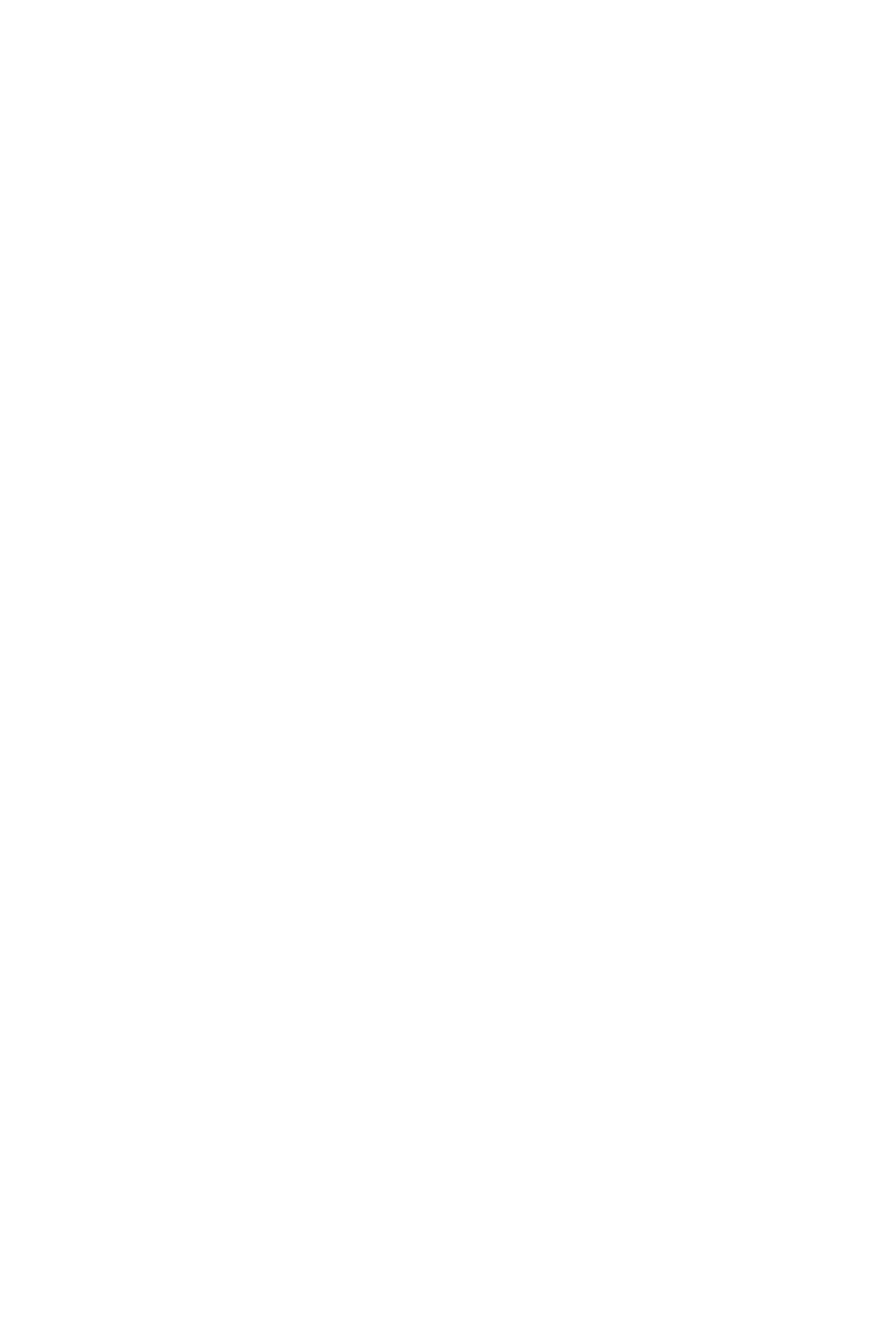
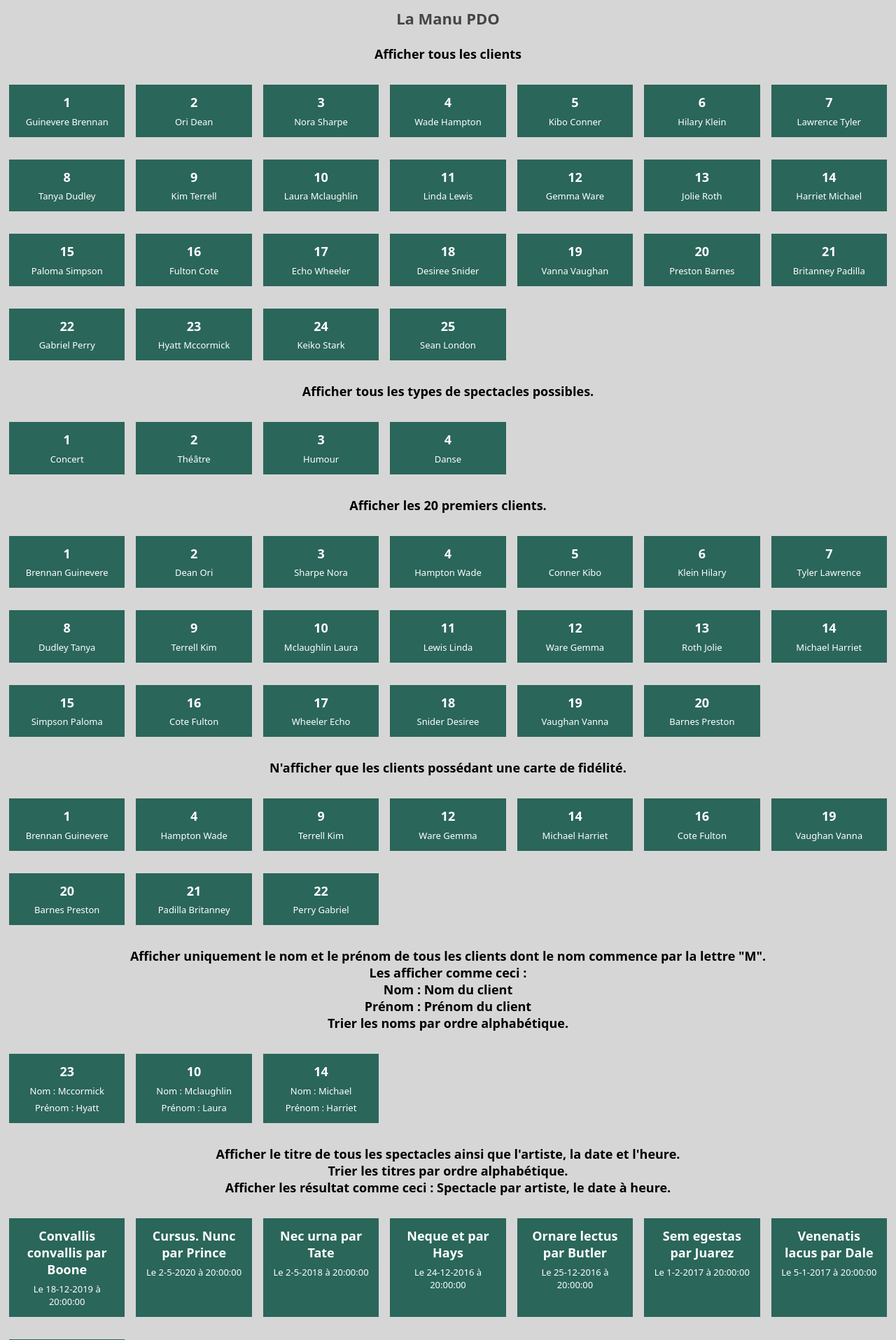
Before and after one commit to valros76/lamanu-pdo, a PHP site: page / in a window 1280 px wide. Before the commit the part shown is empty. Shown: the top 1915 px of the page at 70% size. Before the commit the page ends 800 px from the top, so only its background shows below. Run offline with PHP 8.4, Linux system fonts and the light colour scheme; data comes from the database, SQL or seed files in the repository.

Commit message:
Add single.php contains all exercices on single view (with request for test datas)

```diff
--- a/index.php
+++ b/index.php
@@ -1,8 +1,11 @@
 <?php
 
-function loadClass($class){
-   require 'public/models/'.ucfirst($class).'.php';
+function loadClass($class)
+{
+   require 'public/models/' . ucfirst($class) . '.php';
 }
 spl_autoload_register('loadClass');
 
 $bdd = BDD::dbConnect();
+
+require 'public/views/single.php';
--- /dev/null
+++ b/public/sources/css/style.css
@@ -0,0 +1,97 @@
+*{
+   max-width:100%;
+   margin:0;
+   padding:0;
+   box-sizing:border-box;
+   font-family:system-ui,sans-serif;
+   word-wrap:break-word;
+   font-size:13px;
+}
+
+body{
+   background-color:#d6d6d6;
+}
+
+h1{
+   font-size:22px;
+   padding:0.5em;
+   color:#454545;
+}h2,h3,h4,h5,h6{
+   font-size:18px;
+}
+
+.flex-center{
+   display:flex;
+   justify-content:center;
+   align-items:center;
+   text-align:center;
+   flex-wrap:wrap;
+   gap:0.5em;
+}
+
+.flex-column-center{
+   display:flex;
+   flex-direction:column;
+   justify-content:flex-start;
+   align-items:center;
+   text-align:center;
+   gap:0.5em;
+}
+
+.flex-column{
+   display:flex;
+   flex-direction:column;
+   justify-content:flex-start;
+   align-items:stretch;
+   gap:0.5em;
+}
+
+.grid-auto-row-dense{
+   display:grid;
+   grid-template-columns:repeat(2, minmax(150px, 1fr));
+   grid-auto-rows:minmax(20px, auto);
+   grid-auto-flow:row dense;
+   gap:32px 16px;
+}
+
+.grid-auto-fill-row-dense{
+   display:grid;
+   grid-template-columns:repeat(auto-fill, minmax(150px, 1fr));
+   grid-auto-rows:minmax(20px, auto);
+   grid-auto-flow:row dense;
+   gap:32px 16px;
+}
+
+.grid-auto-column-dense{
+   display:grid;
+   grid-template-columns:repeat(2, minmax(120px, 1fr));
+   grid-auto-rows:minmax(20px, auto);
+   grid-auto-flow:column dense;
+   gap:32px 16px;
+}
+
+.grid-row-100{
+   grid-column:1/-1;
+}
+
+.main-head{
+   width:100vw;
+   text-align:center;
+}
+
+.main-content{
+   width:100vw;
+   padding:1em;
+}
+
+.data-card{
+   /* height:max-content; */
+   padding:1em;
+   background-color:#2a665a;
+   color:#fff;
+}
+
+.main-sections{
+   width:100%;
+   margin:0 auto;
+}
--- /dev/null
+++ b/public/templates/default_template.php
@@ -0,0 +1,21 @@
+<!DOCTYPE html>
+<html lang="fr">
+<head>
+   <meta charset="UTF-8">
+   <meta http-equiv="X-UA-Compatible" content="IE=edge">
+   <meta name="viewport" content="width=device-width, initial-scale=1.0">
+   <link rel="stylesheet" href="public/sources/css/style.css">
+   <title>La Manu - PDO - Webdevoo</title>
+</head>
+<body>
+   <header class="main-head flex-center">
+      <h1>La Manu PDO</h1>
+   </header>
+   <main class="main-content grid-auto-row-dense">
+      <?= $mainContent ?? '<section class="main-sections">
+      <h2>Erreur</h2>
+      <p>Contenu introuvable...</p>
+      </section>';?>
+   </main>
+</body>
+</html>
--- /dev/null
+++ b/public/views/single.php
@@ -0,0 +1,159 @@
+<?php
+/* Afficher tous les clients. */
+$clients = $bdd->query('SELECT id,lastName,firstName,DATE_FORMAT(birthDate, "%e-%c-%Y") as birthDate,card,cardNumber FROM clients')->fetchAll(PDO::FETCH_OBJ);
+$showtypes = $bdd->query('SELECT id,type FROM showtypes')->fetchAll(PDO::FETCH_OBJ);
+$setLimitClients = 5;
+$clientsLimit = $bdd->prepare('SELECT id,lastName,firstName FROM clients ORDER BY id LIMIT 0,20');
+$clientsWithCards = $bdd->query('SELECT id,lastName,firstName FROM clients WHERE card = 1 ORDER BY id')->fetchAll(PDO::FETCH_OBJ);
+$clientsLastnameBeginByM = $bdd->query('SELECT id,lastName,firstName FROM clients WHERE `lastName` LIKE "M%" ORDER BY lastName')->fetchAll(PDO::FETCH_OBJ);
+$showPresentations = $bdd->query('SELECT title,performer,DATE_FORMAT(date, "%e-%c-%Y") as date,startTime FROM shows ORDER BY title')->fetchAll(PDO::FETCH_OBJ);
+ob_start();; ?>
+
+<section class="main-sections grid-auto-fill-row-dense grid-row-100">
+   <h2 class="grid-row-100 flex-center">
+      Afficher tous les clients
+   </h2>
+   <?php
+   foreach ($clients as $client) {; ?>
+      <div class="data-card flex-column-center">
+         <h2><?= $client->id ;?></h2>
+         <p>
+            <?= $client->firstName . ' ' . $client->lastName; ?>
+         </p>
+      </div>
+   <?php
+   }; ?>
+</section>
+
+<section class="main-sections grid-auto-fill-row-dense grid-row-100">
+   <h2 class="grid-row-100 flex-center">
+      Afficher tous les types de spectacles possibles.
+   </h2>
+   <?php
+   foreach ($showtypes as $showtype) {; ?>
+      <div class="data-card flex-column-center">
+         <h2><?= $showtype->id; ?></h2>
+         <p>
+            <?= $showtype->type; ?>
+         </p>
+      </div>
+   <?php
+   }; ?>
+</section>
+
+<section class="main-sections grid-auto-fill-row-dense grid-row-100">
+   <h2 class="grid-row-100 flex-center">
+      Afficher les 20 premiers clients.
+   </h2>
+   <?php
+   $clientsLimit->execute();
+   $showLimitClients = $clientsLimit->fetchAll(PDO::FETCH_OBJ);
+   foreach ($showLimitClients as $limit_client) {; ?>
+      <div class="data-card flex-column-center">
+         <h2><?= $limit_client->id; ?></h2>
+         <p>
+            <?= $limit_client->lastName . ' ' . $limit_client->firstName; ?>
+         </p>
+      </div>
+   <?php
+   }; ?>
+</section>
+
+<section class="main-sections grid-auto-fill-row-dense grid-row-100">
+   <h2 class="grid-row-100 flex-center">
+      N'afficher que les clients possédant une carte de fidélité.
+   </h2>
+   <?php
+   foreach ($clientsWithCards as $clientsWithCard) {; ?>
+      <div class="data-card flex-column-center">
+         <h2><?= $clientsWithCard->id; ?></h2>
+         <p>
+            <?= $clientsWithCard->lastName . ' ' . $clientsWithCard->firstName; ?>
+         </p>
+      </div>
+   <?php
+   }; ?>
+</section>
+
+<section class="main-sections grid-auto-fill-row-dense grid-row-100">
+   <h2 class="grid-row-100 flex-center">
+      Afficher uniquement le nom et le prénom de tous les clients dont le nom commence par la lettre "M".<br />
+      Les afficher comme ceci :<br />
+      Nom : Nom du client<br />
+      Prénom : Prénom du client<br />
+      Trier les noms par ordre alphabétique.
+   </h2>
+   <?php
+   foreach ($clientsLastnameBeginByM as $clientsByM) {; ?>
+      <div class="data-card flex-column-center">
+         <h2><?= $clientsByM->id; ?></h2>
+         <p>
+            Nom : <?= $clientsByM->lastName; ?>
+         </p>
+         <p>
+            Prénom : <?= $clientsByM->firstName; ?>
+         </p>
+      </div>
+   <?php
+   }; ?>
+</section>
+
+<section class="main-sections grid-auto-fill-row-dense grid-row-100">
+   <h2 class="grid-row-100 flex-center">
+      Afficher le titre de tous les spectacles ainsi que l'artiste, la date et l'heure.<br />
+      Trier les titres par ordre alphabétique.
+      <br />
+      Afficher les résultat comme ceci : Spectacle par artiste, le date à heure.
+   </h2>
+   <?php
+   foreach ($showPresentations as $showPresentation) {; ?>
+      <div class="data-card flex-column-center">
+         <h2><?= $showPresentation->title; ?> par <?= $showPresentation->performer; ?></h2>
+         <p>
+            Le <?= $showPresentation->date; ?> à <?= $showPresentation->startTime; ?>
+         </p>
+      </div>
+   <?php
+   }; ?>
+</section>
+
+<section class="main-sections grid-auto-fill-row-dense grid-row-100">
+   <h2 class="grid-row-100 flex-center">
+      Afficher tous les clients comme ceci :<br />
+      Nom : Nom de famille du client<br />
+      Prénom : Prénom du client<br />
+      Date de naissance : Date de naissance du client<br />
+      Carte de fidélité : Oui (Si le client en possède une) ou Non (s'il n'en possède pas)<br />
+      Numéro de carte : Numéro de la carte fidélité du client s'il en possède une.
+   </h2>
+   <?php
+   foreach ($clients as $client) {; ?>
+      <div class="data-card flex-column-center">
+         <h2><?= $client->id; ?></h2>
+         <p>
+            <?= $client->firstName; ?>
+         </p>
+         <p>
+            <?= $client->lastName; ?>
+         </p>
+         <p>
+            Date de naissance : <?= $client->birthDate; ?>
+         </p>
+         <p>
+            Carte de fidélité :
+            <?php
+            if ($client->card != 0) {
+               echo 'Non';
+            } else {
+               echo 'Oui<br/>Numéro de carte : '.$client->cardNumber;
+            }; ?>
+         </p>
+      </div>
+   <?php
+   }; ?>
+</section>
+
+
+<?php
+$mainContent = ob_get_clean();
+require 'public/templates/default_template.php';; ?>
```
